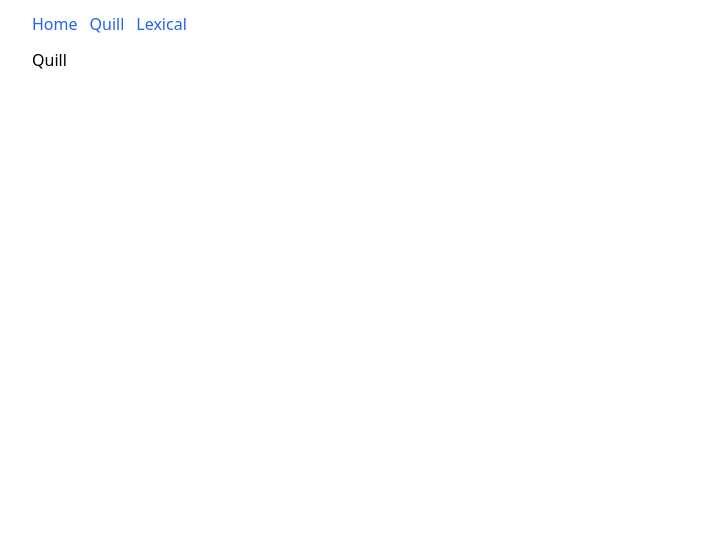
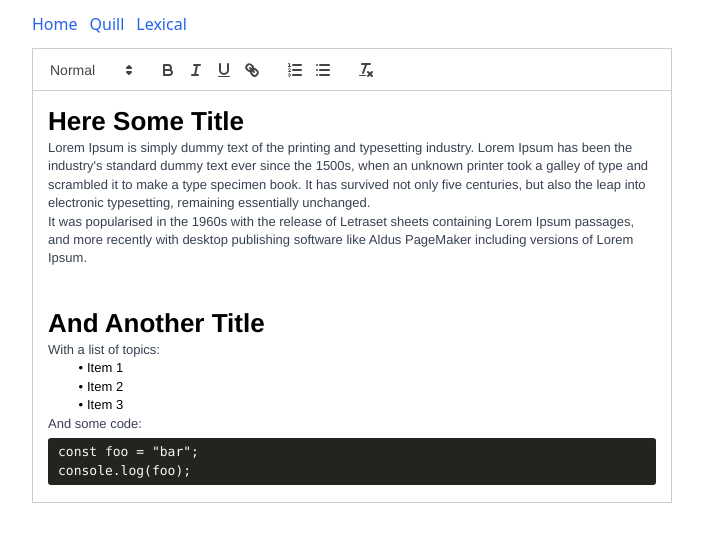
Before and after one commit to fwuensche/react-rich-text-editors, a React (Create React App) app: page /quill in a window 1280 px wide. Shown: the top 542 px of the page, without its empty margins (288-991 px from the left). Built offline with nearby package versions, Linux system fonts and the light colour scheme.

Commit message:
add quill editor

```diff
--- a/package.json
+++ b/package.json
@@ -7,6 +7,7 @@
     "react": "^18.2.0",
     "react-dom": "^18.2.0",
     "react-markdown": "^8.0.7",
+    "react-quill": "^2.0.0",
     "react-router-dom": "^6.16.0",
     "react-scripts": "5.0.1",
     "web-vitals": "^2.1.4"
--- a/src/Quill.js
+++ b/src/Quill.js
@@ -1,5 +1,40 @@
+import React, { useState } from "react";
+import ReactQuill from "react-quill";
+import "react-quill/dist/quill.snow.css";
+
+const INITIAL_VALUE = `
+<h1>Here Some Title</h1>
+<p>Lorem Ipsum is simply dummy text of the printing and typesetting industry.
+Lorem Ipsum has been the industry's standard dummy text ever since the 1500s,
+when an unknown printer took a galley of type and scrambled it to make a type specimen book.
+It has survived not only five centuries, but also the leap into electronic typesetting,
+remaining essentially unchanged.</p>
+
+<p>It was popularised in the 1960s with the release of Letraset sheets containing Lorem Ipsum passages,
+and more recently with desktop publishing software like Aldus PageMaker including versions of Lorem Ipsum.</p>
+
+<h1>And Another Title</h1>
+<p>With a list of topics:</p>
+
+<ul>
+<li>Item 1</li>
+<li>Item 2</li>
+<li>Item 3</li>
+</ul>
+
+<p>And some code:</p>
+<pre>
+const foo = "bar";
+console.log(foo);
+</pre>
+`;
+
 const Quill = () => {
-  return <div>Quill</div>;
+  const [value, setValue] = useState(INITIAL_VALUE);
+
+  console.log(value);
+
+  return <ReactQuill theme="snow" value={value} onChange={setValue} />;
 };
 
 export default Quill;
```
Also changed, not shown: 1 other file (tests, documents, lock files or other folders).
